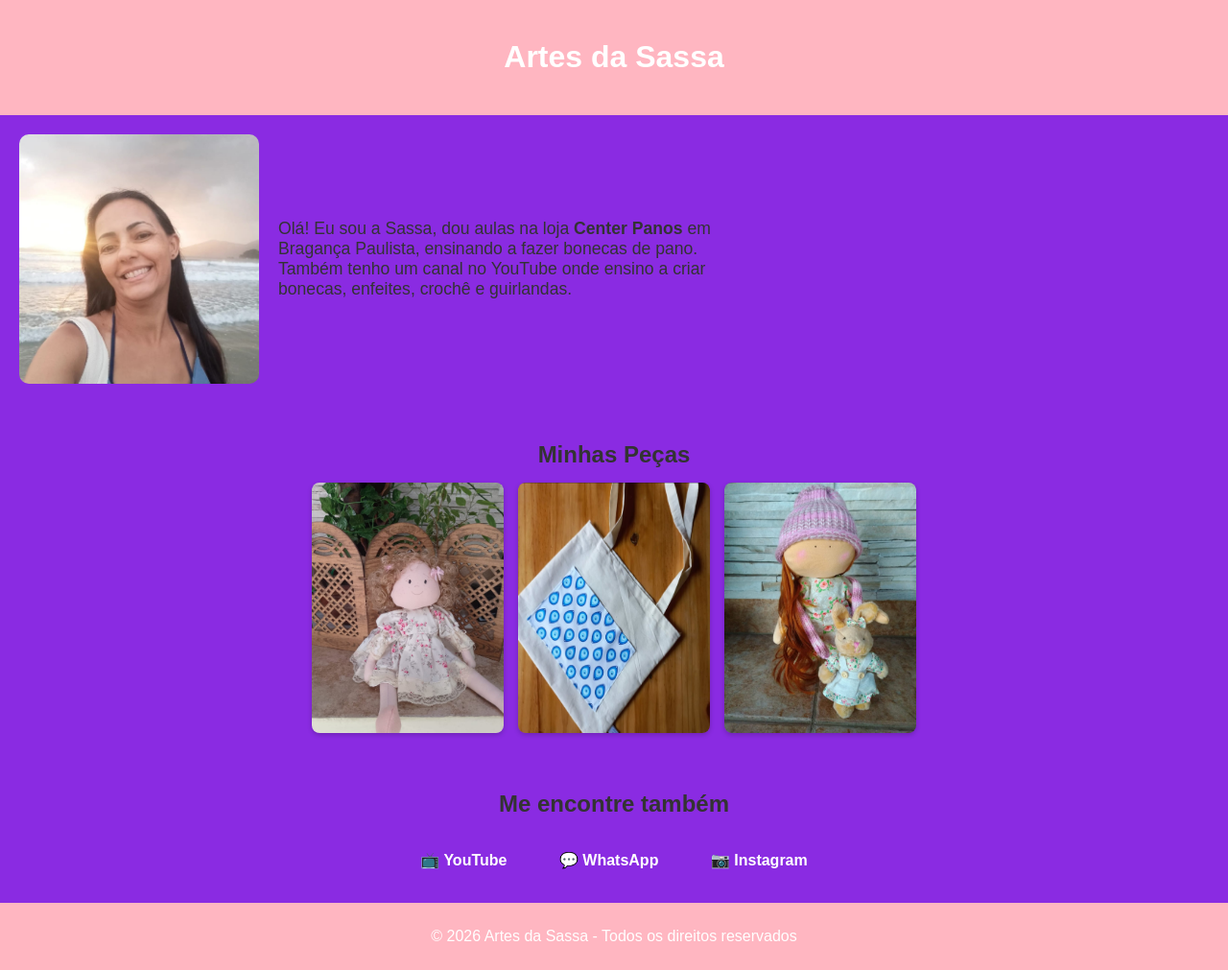
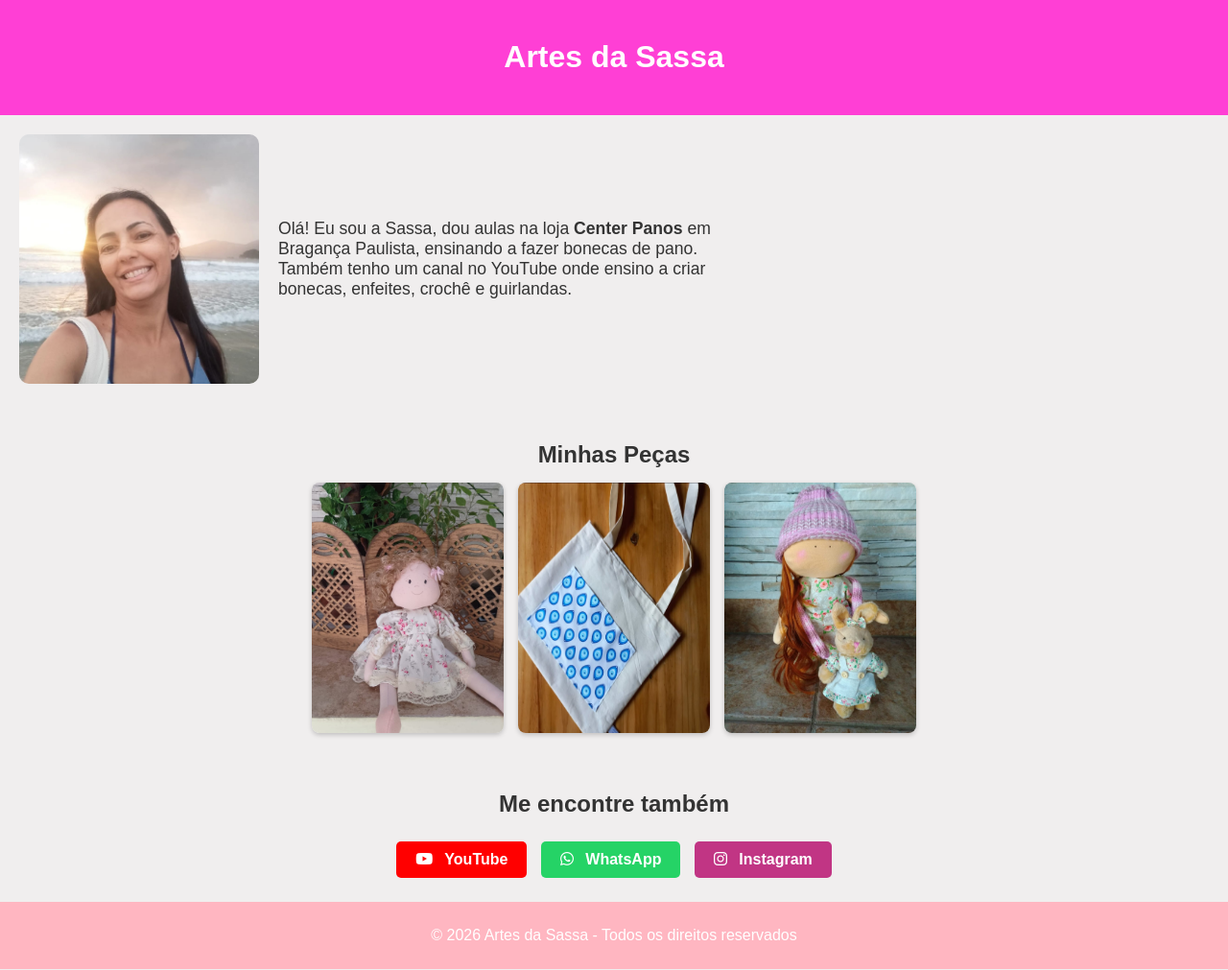
Before and after one commit to mariaester013/artes_da_sassa, a Flask app: page / in a window 1280 px wide. Shown: the whole page at 96% size. Run offline with Flask 3, Linux system fonts and the light colour scheme.

Commit message:
Ajusta cores do fundo e header para harmonizar

```diff
--- a/static/style.css
+++ b/static/style.css
@@ -1,12 +1,12 @@
 body {
     font-family: Arial, sans-serif;
     margin: 0;
-    background-color: #ff6598; /* Rosa bebê */
+    background-color: #f0eeee; /* Rosa bebê */
     color: #333;
 }
 
 header {
-    background-color: #ffb6c1;
+    background-color: #ff3fd5;
     padding: 20px;
     text-align: center;
     color: white;
--- a/templates/index.html
+++ b/templates/index.html
@@ -1,15 +1,15 @@
 <!DOCTYPE html>
 <html lang="pt-BR">
 <head>
+    <link rel="stylesheet" href="https://cdnjs.cloudflare.com/ajax/libs/font-awesome/6.4.0/css/all.min.css">
+
     <meta charset="UTF-8">
     <meta name="viewport" content="width=device-width, initial-scale=1.0">
     <title>Artes da Sassa</title>
     <link rel="stylesheet" href="{{ url_for('static', filename='style.css') }}">
 </head>
-<body style="background-color: blueviolet;">
+<body>
     <header>
-
-
         <h1>Artes da Sassa</h1>
     </header>
 
@@ -31,11 +31,19 @@
 
     <section class="contatos">
         <h2>Me encontre também</h2>
-        <a class="botao" href="https://www.youtube.com/@artesdasassa6722" target="_blank">📺 YouTube</a>
-        <a class="botao" href="https://w.app/artes_da_sassa" target="_blank">💬 WhatsApp</a>
-        <a class="botao" href="https://www.instagram.com/artes_da_sassa?igsh=MTAza2RmdjhmZHE2bw==" target="_blank">📷 Instagram</a>
+        <a class="botao youtube" href="https://www.youtube.com/@artesdasassa6722" target="_blank">
+            <i class="fab fa-youtube"></i> YouTube
+        </a>
+        <a class="botao whatsapp" href="https://w.app/artes_da_sassa" target="_blank">
+            <i class="fab fa-whatsapp"></i> WhatsApp
+        </a>
+        <a class="botao instagram" href="https://www.instagram.com/artes_da_sassa?igsh=MTAza2RmdjhmZHE2bw==" target="_blank">
+            <i class="fab fa-instagram"></i> Instagram
+        </a>
     </section>
 
     <footer>
         <p>© 2026 Artes da Sassa - Todos os direitos reservados</p>
     </footer>
+</body>
+</html>
```
